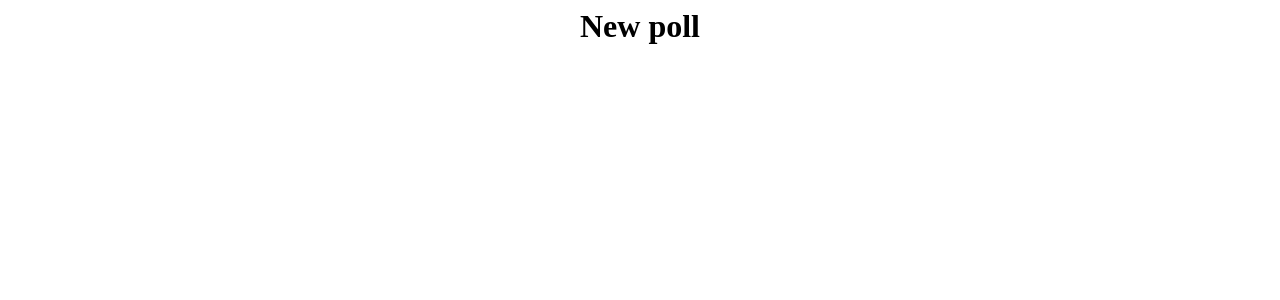
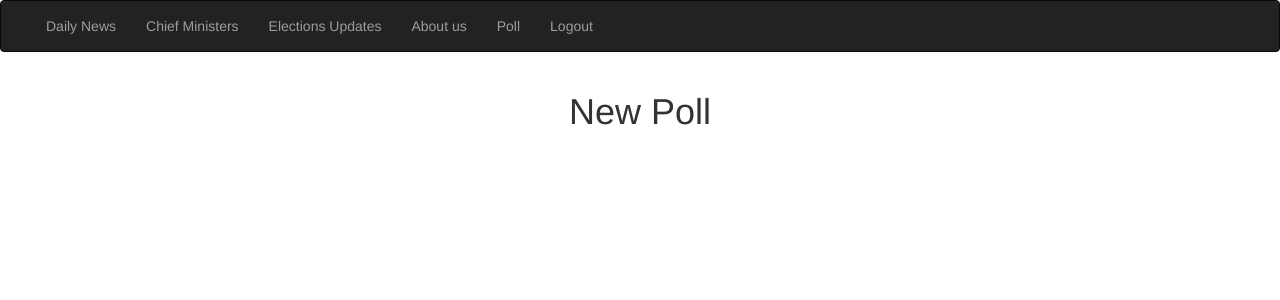
Before and after one commit to gautamamber/Django-social-media-application, a Django app: page /nirvachit/poll/ in a window 1280 px wide. Before the commit the part shown is almost empty. Shown: the top 300 px of the page. Run offline with Django 3.2, Linux system fonts and the light colour scheme; a user stored in the database is signed in; some libraries are stand-ins or nearby versions.

Commit message:
Poll view added

```diff
--- a/pollapp/templates/base.html
+++ b/pollapp/templates/base.html
@@ -169,8 +169,9 @@ input[type=submit]:hover {
 
 {% if user.is_authenticated %}
 
+         <li><a href="/nirvachit/poll/">Poll</a></li>
+          <li><a href="/nirvachit/logout/">Logout</a></li>
 
-          <li><a href="/nirvachit/logout/">Logout</a></li>
 {% else %}
           <li><a href="/nirvachit/login/">Login</a></li>
 
--- a/pollapp/templates/pollapp/polls.html
+++ b/pollapp/templates/pollapp/polls.html
@@ -1 +1,8 @@
-<CENTER><h1>New poll</h1></CENTER>
+
+{% extends 'base.html' %}
+{% block body %}
+<center><h1>New  Poll</h1></center>
+
+
+
+{% endblock %}
```
Also changed, not shown: db.sqlite3.
